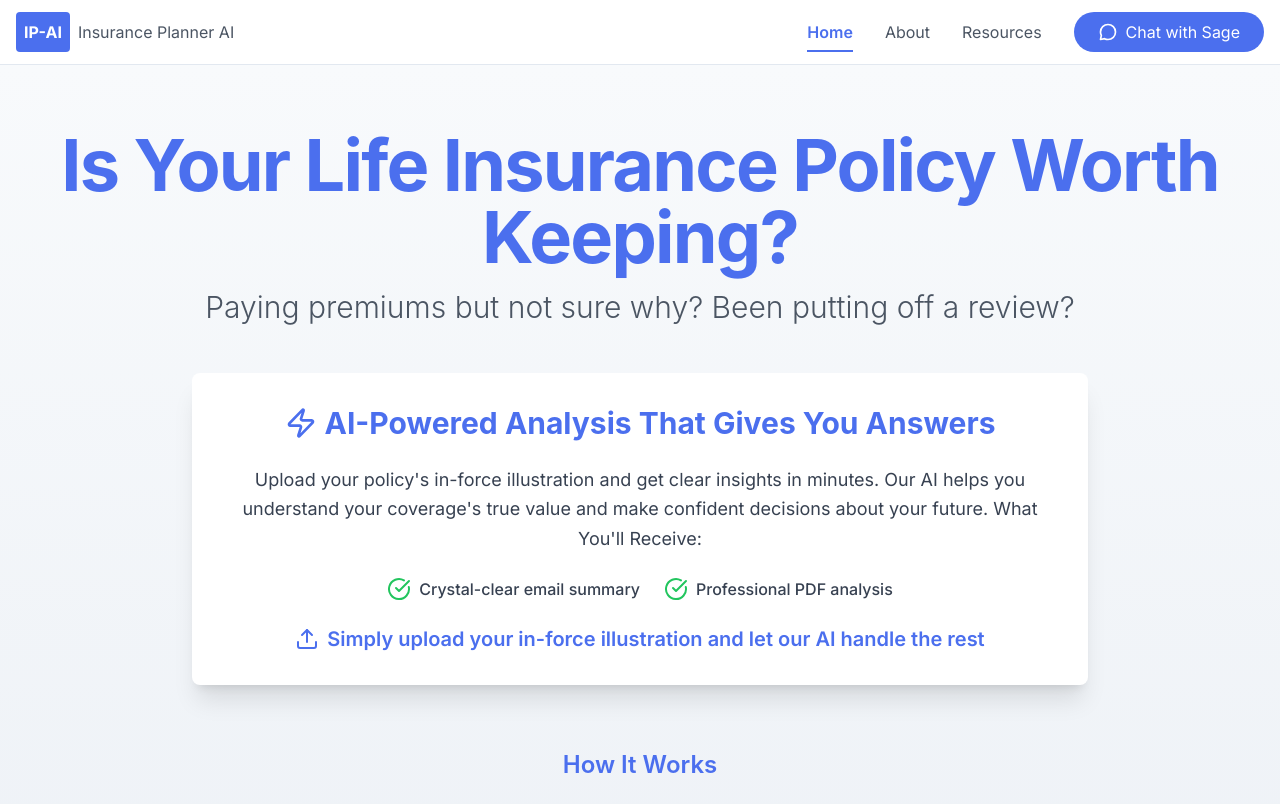
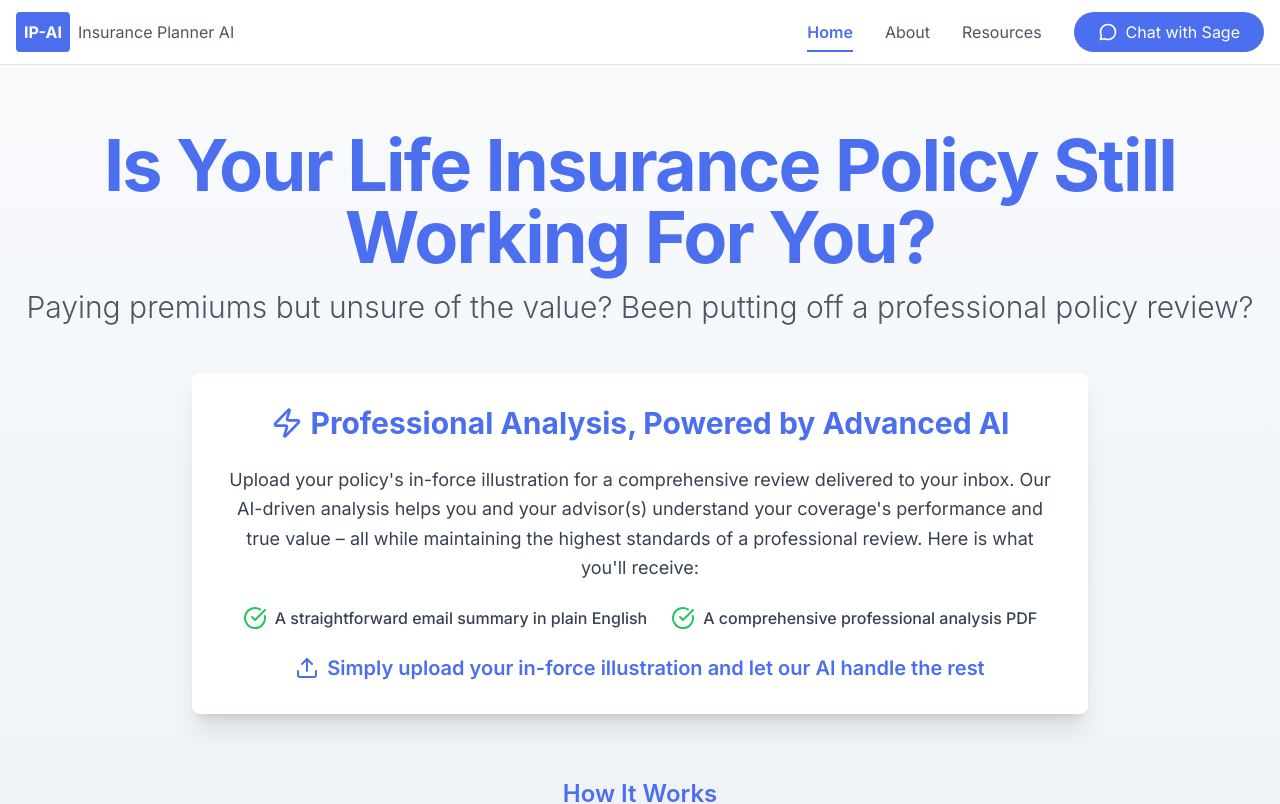
Before and after one commit to itsgabeover/dashboard-copy, a Next.js app: page / in a window 1280 px wide. Shown: the top 804 px of the page. Built offline with nearby package versions, Linux system fonts and the light colour scheme.

Commit message:
Update Hero.tsx

```diff
--- a/components/Hero.tsx
+++ b/components/Hero.tsx
@@ -17,22 +17,22 @@ export const Hero: FC = () => {
     <section className="bg-gradient-to-b from-[#F8FAFC] to-[#E2E8F0] py-16">
       <div className="container mx-auto px-4 text-center">
         <h1 className="text-5xl md:text-6xl lg:text-7xl font-bold text-[#4B6FEE] mb-4 tracking-tight">
-          Is Your Life Insurance Policy Worth Keeping?
+          Is Your Life Insurance Policy Still Working For You?
         </h1>
         <h2 className="text-2xl md:text-3xl mb-12 text-gray-600 font-light">
-          Paying premiums but not sure why? Been putting off a review?
+          Paying premiums but unsure of the value?  Been putting off a professional policy review?
         </h2>
 
         <div className="max-w-4xl mx-auto mb-16 bg-white rounded-lg shadow-xl overflow-hidden transform transition-all hover:scale-105 duration-300">
           <div className="p-8">
             <h3 className="text-3xl font-bold mb-6 text-[#4B6FEE] flex items-center justify-center">
               <Zap className="w-8 h-8 mr-2" aria-hidden="true" />
-              AI-Powered Analysis That Gives You Answers
+              Professional Analysis, Powered by Advanced AI
             </h3>
             <p className="text-gray-700 mb-6 text-lg leading-relaxed">
-              Upload your policy&apos;s in-force illustration and get clear insights in minutes.
-              Our AI helps you understand your coverage&apos;s true value and make confident decisions about your future.
-              What You&apos;ll Receive:
+              Upload your policy&apos;s in-force illustration for a comprehensive review delivered to your inbox.
+              Our AI-driven analysis helps you and your advisor(s) understand your coverage&apos;s performance and true value – all while maintaining the highest standards of
+              a professional review.  Here is what you&apos;ll receive:
             </p>
             <div className="flex flex-col md:flex-row items-center justify-center gap-6 text-gray-700 font-medium">
               <div className="flex items-center">
@@ -40,14 +40,14 @@ export const Hero: FC = () => {
                   className="w-6 h-6 text-green-500 mr-2"
                   aria-hidden="true"
                 />
-                <span>Crystal-clear email summary</span>
+                <span>A straightforward email summary in plain English</span>
               </div>
               <div className="flex items-center">
                 <CheckCircle
                   className="w-6 h-6 text-green-500 mr-2"
                   aria-hidden="true"
                 />
-                <span>Professional PDF analysis</span>
+                <span>A comprehensive professional analysis PDF</span>
               </div>
             </div>
             <p className="mt-6 text-xl font-semibold text-[#4B6FEE] flex items-center justify-center">
```
